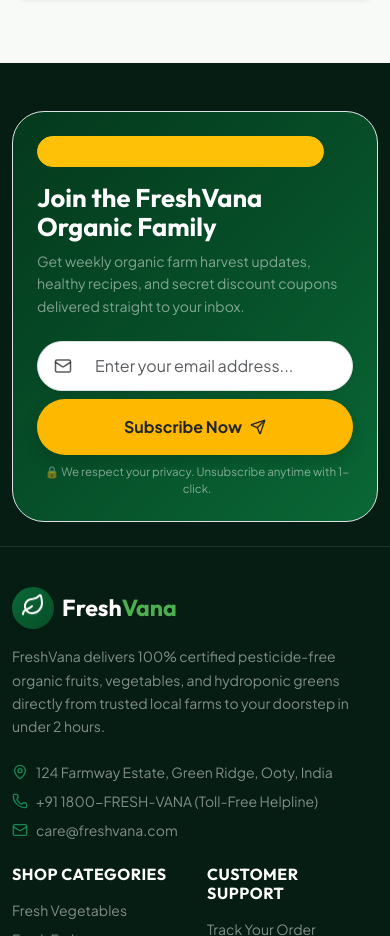
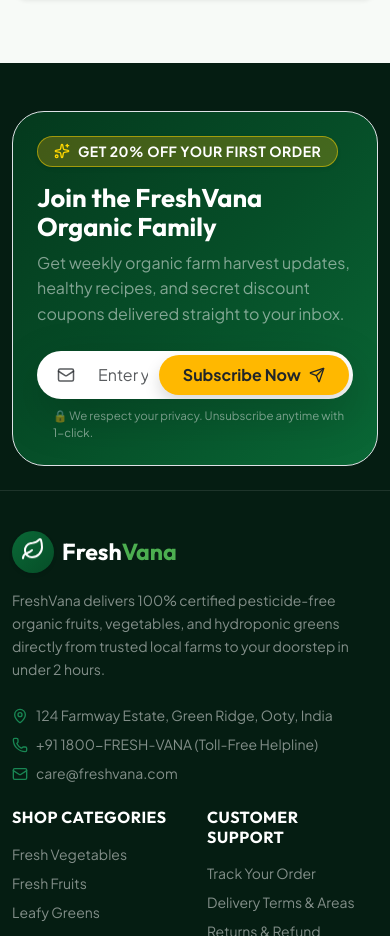
Before and after one commit to sanjay9664/Fresh_Food_website, a Next.js app: page / in a window 390 px wide. Shown: the part 5460-6396 px from the top of the page. Built offline with nearby package versions, Linux system fonts and the light colour scheme.

Commit message:
Fix Newsletter golden badge text contrast in Footer component

```diff
--- a/src/components/layout/Footer.tsx
+++ b/src/components/layout/Footer.tsx
@@ -48,48 +48,49 @@
             animate={{ y: [0, -12, 0], rotate: [0, 2, 0] }}
             transition={{ duration: 6, repeat: Infinity, ease: 'easeInOut' }}
             className="position-absolute d-none d-lg-block pointer-events-none opacity-40"
-            style={{ width: '300px', height: '300px', right: '-2%', bottom: '-15%', zIndex: 1 }}
+            style={{ width: '320px', height: '320px', right: '-2%', bottom: '-15%', zIndex: 1 }}
           >
-            <Image
-              src="/images/c1.png"
-              alt="Organic Basket"
-              fill
-              className="object-fit-contain"
-              sizes="300px"
-            />
+            <Image src="/images/c1.png" alt="Organic Basket" fill className="object-fit-contain" />
           </motion.div>
 
           <div className="row align-items-center gy-4 position-relative" style={{ zIndex: 3 }}>
-            <div className="col-lg-6">
-              <div className="d-inline-flex align-items-center gap-2 bg-warning bg-opacity-20 text-warning rounded-pill px-3 py-1 fw-bold small mb-3 border border-warning border-opacity-30">
-                <Sparkles size={16} />
-                <span>GET 20% OFF YOUR FIRST ORDER</span>
+            <div className="col-lg-7">
+              {/* High-Contrast Golden Badge */}
+              <div
+                className="d-inline-flex align-items-center gap-2 rounded-pill px-3 py-1 fw-bold small mb-3 shadow-sm"
+                style={{
+                  background: 'rgba(255, 184, 0, 0.25)',
+                  border: '1px solid rgba(255, 215, 0, 0.5)'
+                }}
+              >
+                <Sparkles size={16} style={{ color: '#FFD700' }} />
+                <span className="fw-extrabold" style={{ color: '#FFFFFF', letterSpacing: '0.5px' }}>
+                  GET 20% OFF YOUR FIRST ORDER
+                </span>
               </div>
 
               <h3 className="font-heading display-6 fw-extrabold text-white mb-2" style={{ lineHeight: 1.15 }}>
                 Join the FreshVana Organic Family
               </h3>
 
-              <p className="mb-0 text-white-50 small" style={{ lineHeight: 1.6 }}>
+              <p className="mb-0 text-white-50 fs-6" style={{ lineHeight: 1.6 }}>
                 Get weekly organic farm harvest updates, healthy recipes, and secret discount coupons delivered straight to your inbox.
               </p>
             </div>
 
-            <div className="col-lg-6">
+            <div className="col-lg-5">
               {subscribed ? (
-                <div className="bg-white bg-opacity-10 rounded-4 p-4 border border-white border-opacity-20 text-center">
-                  <div className="d-flex align-items-center justify-content-center gap-2 text-warning fw-bold mb-1 fs-5">
-                    <CheckCircle2 size={22} />
+                <div className="bg-white bg-opacity-10 rounded-4 p-3 border border-white border-opacity-20 text-center">
+                  <div className="d-flex align-items-center justify-content-center gap-2 text-warning fw-bold mb-1">
+                    <CheckCircle2 size={20} />
                     <span>Welcome to FreshVana Family!</span>
                   </div>
-                  <span className="text-white-50 small">Your 20% OFF coupon code <strong className="text-warning">FRESH20</strong> is active!</span>
+                  <span className="text-white-50 small">Your 20% OFF coupon code <strong>FRESH20</strong> is active!</span>
                 </div>
               ) : (
-                <form onSubmit={handleSubscribe}>
-                  <div className="row g-2 align-items-center">
-                    <div className="col-12 col-sm-7">
-                      <div className="input-group border rounded-pill overflow-hidden bg-white px-2 py-1 shadow-sm">
-                        <span className="input-group-text bg-transparent border-0 text-muted ps-2">
+                <form onSubmit={handleSubscribe} className="d-flex flex-column gap-2">
+                  <div className="input-group rounded-pill overflow-hidden bg-white p-1 shadow-lg">
+                    <span className="input-group-text bg-transparent border-0 text-muted ps-3">
                       <Mail size={18} />
                     </span>
                     <input
@@ -100,12 +101,8 @@
                       onChange={(e) => setEmail(e.target.value)}
                       required
                     />
-                      </div>
-                    </div>
-
-                    <div className="col-12 col-sm-5">
                     <button
-                        className="btn btn-warning rounded-pill w-100 py-3 px-4 fw-bold text-dark border-0 d-flex align-items-center justify-content-center gap-2 shadow"
+                      className="btn btn-warning rounded-pill px-4 fw-bold text-dark border-0 d-inline-flex align-items-center gap-2 shadow"
                       type="submit"
                       style={{ background: '#FFB800' }}
                     >
@@ -113,9 +110,7 @@
                       <Send size={16} />
                     </button>
                   </div>
-                  </div>
-
-                  <span className="text-white-50 small d-block mt-2 text-center text-sm-start ps-1" style={{ fontSize: '0.72rem' }}>
+                  <span className="text-white-50 small ps-3" style={{ fontSize: '0.72rem' }}>
                     🔒 We respect your privacy. Unsubscribe anytime with 1-click.
                   </span>
                 </form>
```
Lines whose indentation alone changed are shown as unchanged.
